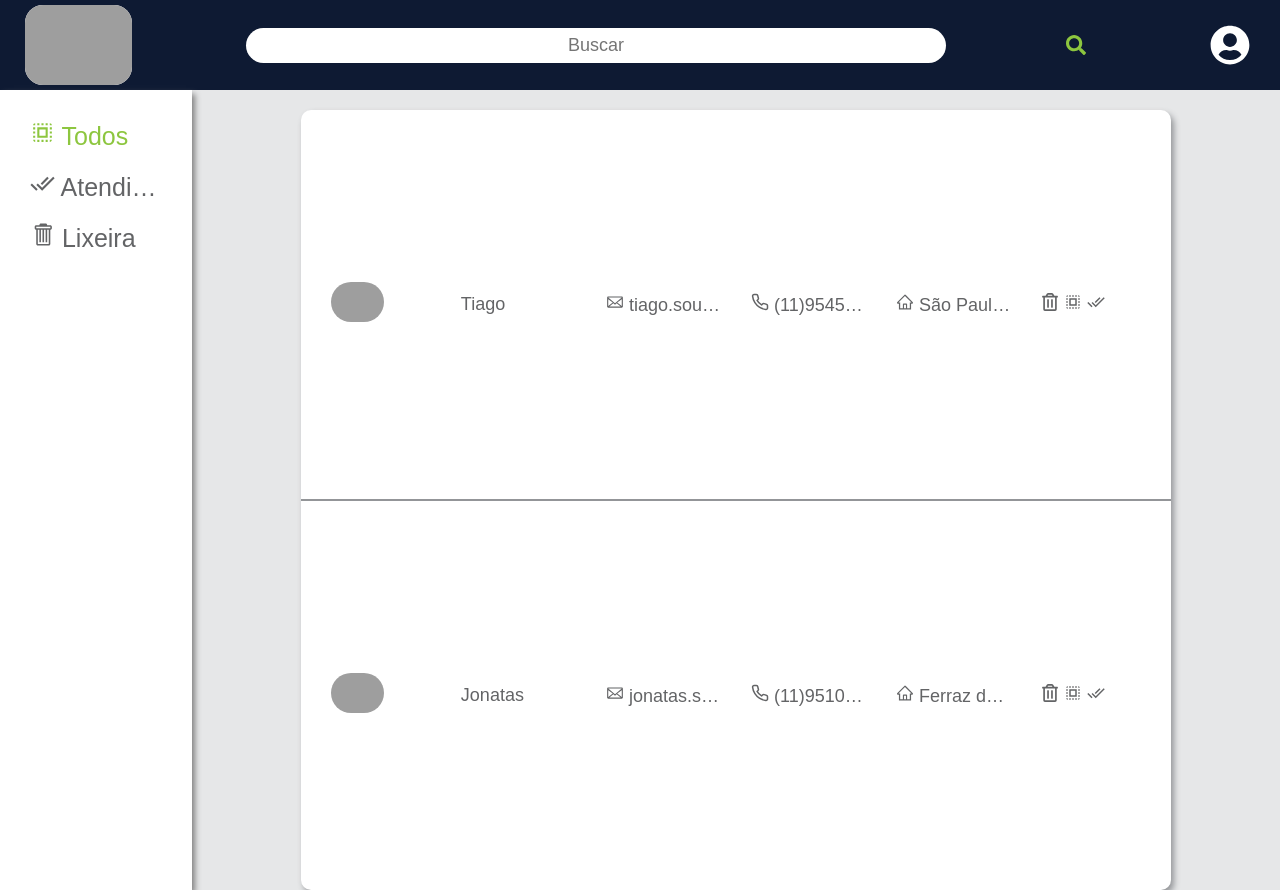
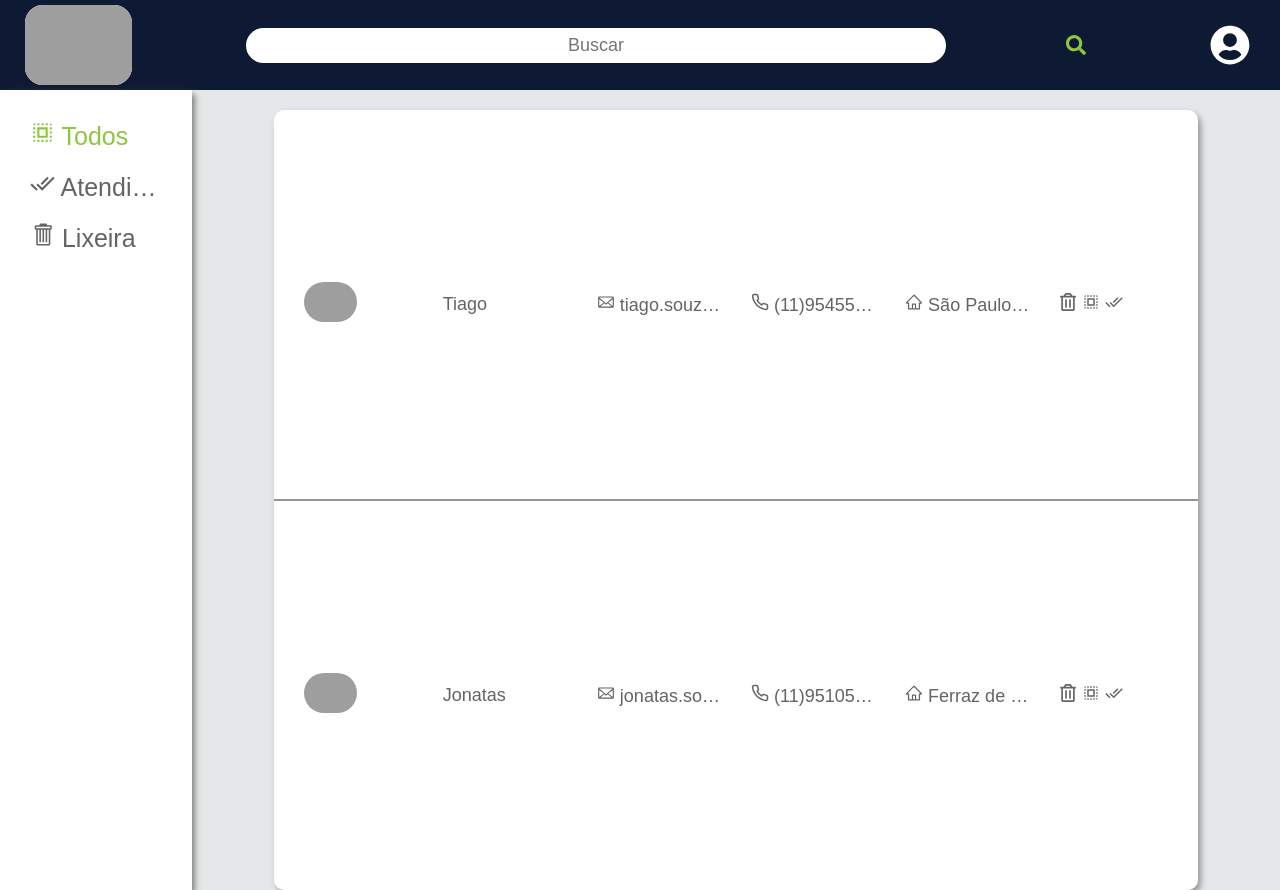
Before and after one commit to JonatasSousaZup/ProvaFront, a React (Create React App) app: page / in a window 1280 px wide. Built offline with nearby package versions, Linux system fonts and the light colour scheme; grey boxes are pictures that could not be loaded.

Commit message:
alteracao de layout das tabelas

```diff
--- a/src/Components/Atendidos/styles.js
+++ b/src/Components/Atendidos/styles.js
@@ -6,11 +6,12 @@ export const Container = styled.div`
 `;
 
 export const Tabela = styled.table`
+        width: 85%;
         background: #FFF;
         font-size: 18px;
-        padding: 5px;
         margin-top: 20px;
         border-radius: 10px;
         box-shadow: 3px 4px 6px #939598;
         border-collapse: collapse;
+        table-layout: fixed;
 `;
--- a/src/Components/Lixeira/styles.js
+++ b/src/Components/Lixeira/styles.js
@@ -6,11 +6,12 @@ export const Container = styled.div`
 `;
 
 export const Tabela = styled.table`
+        width: 85%;
         background: #FFF;
         font-size: 18px;
-        padding: 5px;
         margin-top: 20px;
         border-radius: 10px;
         box-shadow: 3px 4px 6px #939598;
         border-collapse: collapse;
+        table-layout: fixed;
 `;
--- a/src/Components/Table/styles.js
+++ b/src/Components/Table/styles.js
@@ -6,11 +6,9 @@ export const Container = styled.div`
 `;
 
 export const Tabela = styled.table`
-
-        width: 80%;
+        width: 85%;
         background: #FFF;
         font-size: 18px;
-        padding: 5px;
         margin-top: 20px;
         border-radius: 10px;
         box-shadow: 3px 4px 6px #939598;
```
